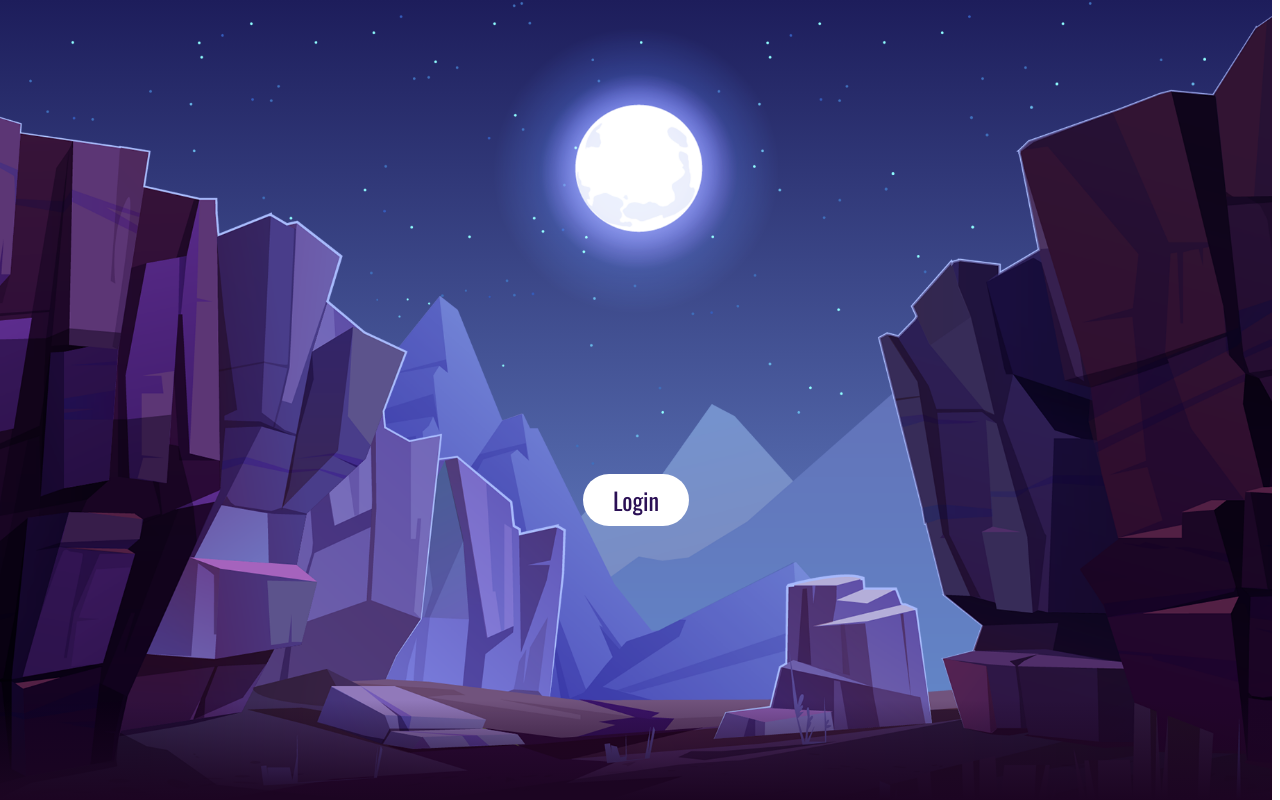
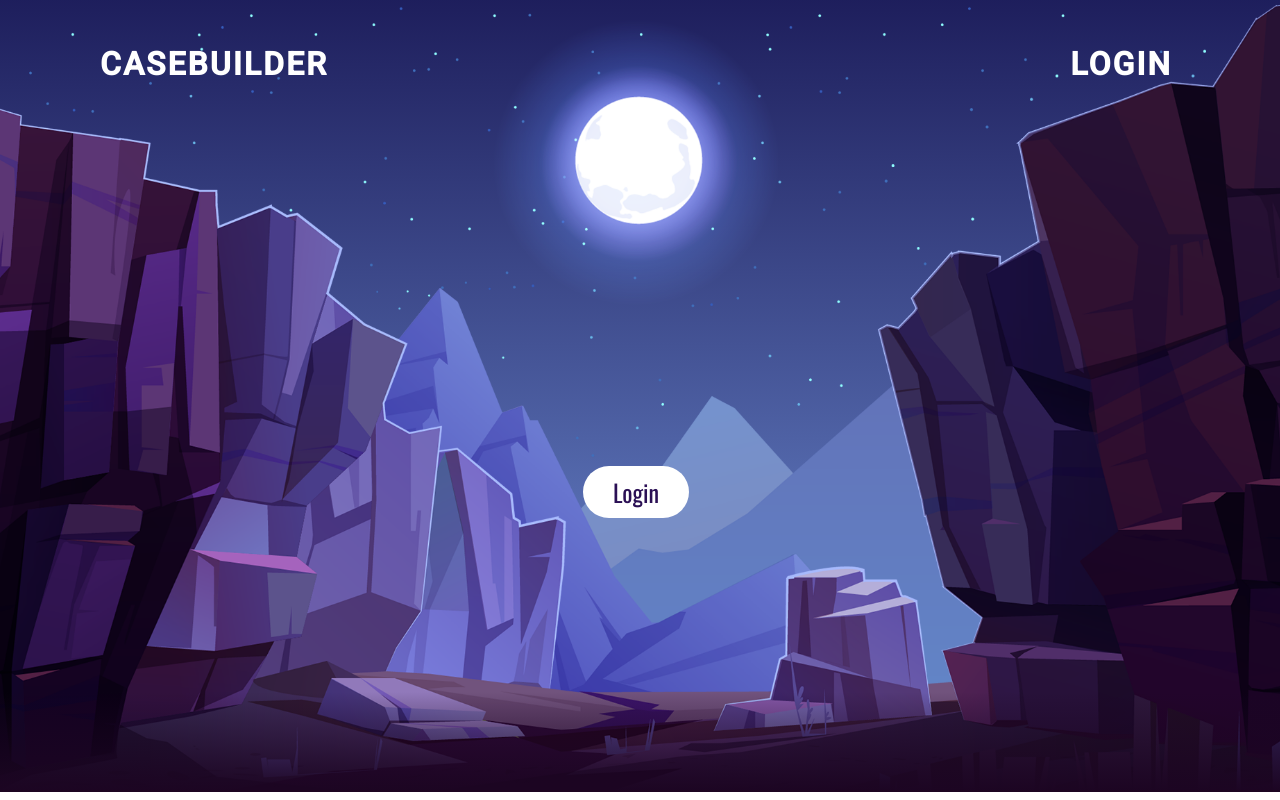
Before and after one commit to edwbcruzv/TTR_Frontend, a React (Vite) app: page / in a window 1280 px wide. Shown: the top 800 px of the page. Built offline with nearby package versions, Linux system fonts and the light colour scheme.

Commit message:
parallax arreglado

```diff
--- a/public/styles/navbarhome.css
+++ b/public/styles/navbarhome.css
@@ -1,5 +1,32 @@
-.nav-bar-home{
-    background: transparent;
+*{
+    margin: 0;
+    padding: 0;
+    box-sizing: border-box;
+}
+.header{
+    top: 0;
+    left: 0;
+    width: 100%;
+    padding: 30px 100px;
+    position: absolute;
     display: flex;
-    background-color: red;
+    z-index: 10000;
+    justify-content: space-between;
+    align-items: center;
 }
+
+.header .texto{
+    color: #fff;
+    font-weight: 700;
+    font-size: 2em;
+    text-transform: uppercase;
+    letter-spacing: 2px;
+    pointer-events: none;
+}
+.header .btn-login{
+    color: #fff;
+    font-weight: 700;
+    font-size: 2em;
+    text-transform: uppercase;
+    letter-spacing: 2px;
+}
--- a/src/components/forms/FormLogin.jsx
+++ b/src/components/forms/FormLogin.jsx
@@ -9,8 +9,6 @@ import useAuth from "../../hooks/useAuth";
 import { useNavigate } from "react-router-dom";
 import "../../../public/styles/formregister.css";
 import "../../../public/scripts/formRegister";
-
-
 
 const style_errors = {
   fontWeight: "bold",
@@ -40,7 +38,7 @@ function validationForm(form) {
   return errors;
 }
 
-const FormLogin = ({ uri, title }) => {
+const FormLogin = ({ uri}) => {
   const {
     resBody,
     form,
@@ -88,9 +86,10 @@ const FormLogin = ({ uri, title }) => {
       wrap="wrap"
       className="grid-container"
     >
-      <Typography variant="h2" color="initial">{title}</Typography>
+
       <form onSubmit={handleSubmit} className="form-register">
         <div className="input-box">
+          <h2>Inicia sesión</h2>
           <input
             type="text"
             name="username"
@@ -115,9 +114,8 @@ const FormLogin = ({ uri, title }) => {
           />
           <label>Contraseña</label>
           {/* {errors.password && <p style={style_errors}>{errors.password}</p>} */}
-
         </div>
-        <input type="submit" value="Enviar" />
+        <input type="submit" value="Enviar" className="btn-register"/>
       </form>
       {loading && <Loader />}
       {loading && !isAuth && (
--- a/src/components/navbars/NavBarHome.jsx
+++ b/src/components/navbars/NavBarHome.jsx
@@ -1,38 +1,33 @@
-import React from 'react'
-import PropTypes from 'prop-types'
-import Section from '../componentsLuis/Section';
-import { AppBar, Box, Button, IconButton, Toolbar, Typography } from '@mui/material'
-import MenuIcon from '@mui/icons-material/Menu';
-import { useNavigate } from 'react-router-dom';
+import React from "react";
+import PropTypes from "prop-types";
+import {
+  AppBar,
+  Box,
+  Button,
+  IconButton,
+  Toolbar,
+  Typography,
+} from "@mui/material";
+import MenuIcon from "@mui/icons-material/Menu";
+import { useNavigate } from "react-router-dom";
+import "../../../public/styles/navbarhome.css";
 
+const NavBarHome = (props) => {
+  const navigate = useNavigate();
+  return (
+    <header className="header">
+      <Typography
+        className="texto"
+      >
+        CaseBuilder
+      </Typography>
+      <Button onClick={props.handleOpen} className="btn-login">
+        Login
+      </Button>
+    </header>
+  );
+};
 
+NavBarHome.propTypes = {};
 
-const NavBarHome = props => {
-    const navigate = useNavigate()
-  return (
-    <Box sx={{ flexGrow: 1 }}>
-      <AppBar position="fixed">
-        <Toolbar>
-          <IconButton
-            size="large"
-            edge="start"
-            color="inherit"
-            aria-label="menu"
-            sx={{ mr: 2 }}
-          >
-            <MenuIcon />
-          </IconButton>
-          <Typography variant="h6" component="div" sx={{ flexGrow: 1 }}>
-            Bienvenido
-          </Typography>
-          <Button onClick={props.handleOpen} color="inherit">Login</Button>
-        </Toolbar>
-      </AppBar>
-
-    </Box>
-  )
-}
-
-NavBarHome.propTypes = {}
-
-export default NavBarHome
+export default NavBarHome;
--- a/src/pages/WelcomePage.jsx
+++ b/src/pages/WelcomePage.jsx
@@ -31,7 +31,7 @@ const WelcomePage = (props) => {
 
   return (
     <AppFrame>
-      {/* <NavBarHome handleOpen={handleOpen} className = "nav-bar-home" /> */}
+      <NavBarHome handleOpen={handleOpen} />
 
       <Container maxWidth="md">
         <Modal
@@ -41,7 +41,7 @@ const WelcomePage = (props) => {
           aria-describedby="modal-modal-description"
         >
           <Box sx={style}>
-            <FormLogin uri={URI_BACKEND("auth/login")} title="Lgin" />
+            <FormRegister uri={URI_BACKEND("auth/login")} title="" />
           </Box>
         </Modal>
       </Container>
```
Lines whose indentation alone changed are shown as unchanged.
